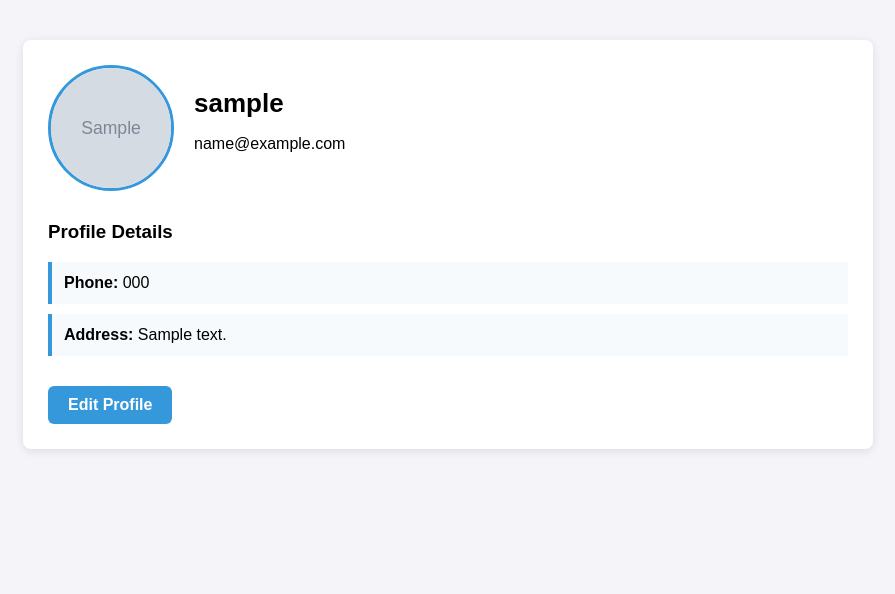
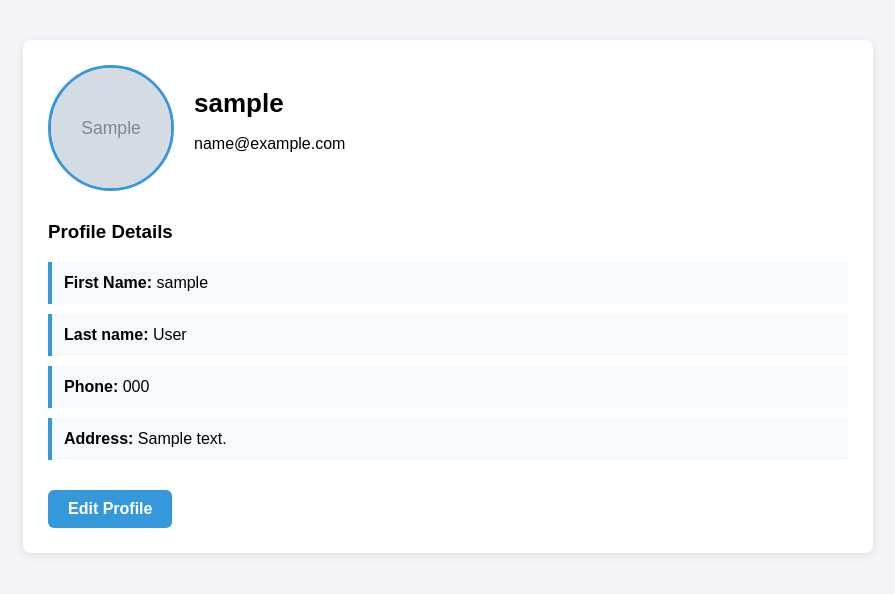
Before and after one commit to TipCodez/django-estoreApp, a Django app: page /profile/ in a window 1280 px wide. Shown: the top 594 px of the page, without its empty margins (192-1087 px from the left). Run offline with Django 5.2, Linux system fonts and the light colour scheme; a user stored in the database is signed in; tables that the repository leaves empty hold one stand-in row (values such as "Sample post"); grey boxes marked "Sample" are stand-in pictures.

Commit message:
Modifying user profile settings

```diff
--- a/estoreApp/estorewebApp/templates/profile.html
+++ b/estoreApp/estorewebApp/templates/profile.html
@@ -84,6 +84,8 @@
         <div class="profile-details">
             <h3>Profile Details</h3>
 
+            <div class="detail-box"><strong>First Name:</strong> {{ request.user.username  }}</div>
+            <div class="detail-box"><strong>Last name:</strong> {{ request.user.last_name }}</div>
             <div class="detail-box"><strong>Phone:</strong> {{ user.profile.phone }}</div>
             <div class="detail-box"><strong>Address:</strong> {{ user.profile.address }}</div>
         </div>
--- a/estoreApp/estorewebApp/templates/update_profile.html
+++ b/estoreApp/estorewebApp/templates/update_profile.html
@@ -90,10 +90,10 @@
                 <input type="text" name="address" value="{{ profile.address }}">
             </div>
 
-            <div class="form-group">
+            {% comment %} <div class="form-group">
                 <label>Bio</label>
                 <textarea name="bio" rows="4">{{ profile.bio }}</textarea>
-            </div>
+            </div> {% endcomment %}
 
             <button type="submit">Save Changes</button>
             <a href="{% url 'profile' %}">Cancel</a>
--- a/estoreApp/estorewebApp/urls.py
+++ b/estoreApp/estorewebApp/urls.py
@@ -10,5 +10,8 @@ urlpatterns = [
     path('signup/', views.signup_view, name='signup'),
     path('login/', views.login_view, name='login'),
     path('logout/', views.logout_view, name='logout'),
+    # path('profile/', views.profile_view, name='profile'),
     path('profile/', views.profile_view, name='profile'),
+    path('profile/update/', views.update_profile_view, name='update_profile'),
+
 ]
--- a/estoreApp/estorewebApp/views.py
+++ b/estoreApp/estorewebApp/views.py
@@ -2,6 +2,7 @@ from django.shortcuts import render, get_object_or_404
 from .models import Product
 from django.shortcuts import render, redirect
 from django.contrib import messages
+from django.contrib.auth.decorators import login_required
 from django.contrib.auth import authenticate, login, logout
 from django.contrib.auth.models import User
 from .models import Profile, Product
@@ -121,37 +122,59 @@ def product(request, product_id):
     }
     return render(request, 'product.html', context)
 
-from django.shortcuts import render, redirect
-from django.contrib.auth.decorators import login_required
-from .models import Profile
+
+
+# @login_required
+# def profile_view(request):
+#     profile = request.user.profile
+
+#     if request.method == 'POST':
+#         user = request.user
+#         profile = request.user.profile
+
+#         # Update user fields
+#         user.first_name = request.POST.get('first_name')
+#         user.last_name = request.POST.get('last_name')
+#         user.email = request.POST.get('email')
+#         user.save()
+
+#         # Update profile fields
+
+#         profile.phone = request.POST.get('phone')
+#         profile.address = request.POST.get('address')
+
+#         if request.FILES.get('profile_image'):
+#             profile.profile_image = request.FILES.get('profile_image')
+
+#         profile.save()
+
+#         return redirect('profile')
+
+#     return render(request, 'profile.html', {"profile": profile})
+
 
 @login_required
-def profile_view(request):
+def update_profile_view(request):
     profile = request.user.profile
 
     if request.method == 'POST':
         user = request.user
-        profile = request.user.profile
-
         # Update user fields
-        user.first_name = request.POST.get('first_name')
-        user.last_name = request.POST.get('last_name')
-        user.email = request.POST.get('email')
-        user.save()
-
-        # Update profile fields
-        # profile.bio = request.POST.get('bio')
+        profile.first_name = request.POST.get('first_name')
+        profile.last_name = request.POST.get('last_name')
         profile.phone = request.POST.get('phone')
         profile.address = request.POST.get('address')
 
+        # Handle image upload
         if request.FILES.get('profile_image'):
             profile.profile_image = request.FILES.get('profile_image')
 
         profile.save()
+        user.save()
 
-        return redirect('profile')
+        return redirect('profile')   # ⬅ Redirect back to profile page
 
-    return render(request, 'profile.html', {"profile": profile})
+    return render(request, 'update_profile.html', {'profile': profile})
 
 
 @login_required
```
Also changed, not shown: estoreApp/estorewebApp/static/images/2.jpg, estoreApp/estorewebApp/static/images/banner.jpg, estoreApp/estorewebApp/static/images/pc.jpg, estoreApp/media/products/2_MGdSolg.jpg, 2 other files.
